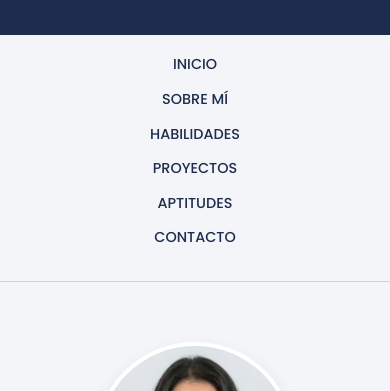
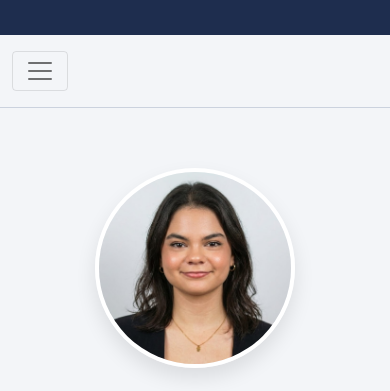
Before and after one commit to YarlinRivera/yarlin.rivera.github.io, a plain HTML site: page index.html in a window 390 px wide. Shown: the part 70-461 px from the top of the page. Drawn offline with nearby package versions, Linux system fonts and the light colour scheme.

Commit message:
Add Navbar responsive from Boostrap

```diff
--- a/index.css
+++ b/index.css
@@ -47,7 +47,7 @@ header h1{
   text-transform: uppercase;
 }
 
-nav {
+nav.navbar {
   display: flex;
   justify-content: center;
   background: var(--color-off-white);
--- a/index.html
+++ b/index.html
@@ -25,7 +25,12 @@
     <header>
       <h1>MI HOJA DE VIDA</h1>
     </header>
-    <nav>
+    <nav class="navbar navbar-expand-lg navbar-light">
+      <div class="container-fluid">
+        <button class="navbar-toggler" type="button" data-bs-toggle="collapse" data-bs-target="#menuColapsable" aria-expanded="false">
+          <span class="navbar-toggler-icon"></span>
+        </button>
+        <div class="collapse navbar-collapse justify-content-center" id="menuColapsable">
           <ul>
             <li><a href="#inicio">Inicio</a></li>
             <li><a href="#sobre-mi">Sobre Mí</a></li>
@@ -34,6 +39,8 @@
             <li><a href="#aptitudes">Aptitudes</a></li>
             <li><a href="#contacto">Contacto</a></li>
           </ul>
+        </div>
+      </div>
     </nav>
 
     <section id="inicio" class="name">
@@ -210,11 +217,7 @@
             <img src="img/Yarlin-logos_white.png" alt="Tu-Logo" />
           </div>
         </div>
-        <div class="content-foo">
-          <h4>E-mail</h4>
-          <h5>Institucional:</h5>
-          <p class="infoInfo">yarlinanyelisrr@ufps.edu.co</p>
-        </div>
+
         <div class="content-foo">
           <h4>Mis Perfiles</h4>
           <div class="social-links">
@@ -240,5 +243,6 @@
         }
       })();
     </script>
+    <script src="https://cdn.jsdelivr.net/npm/bootstrap@5.0.2/dist/js/bootstrap.bundle.min.js" integrity="sha384-MrcW6ZMFYlzcLA8Nl+NtUVF0sA7MsXsP1UyJoMp4YLEuNSfAP+JcXn/tWtIaxVXM" crossorigin="anonymous"></script>
   </body>
 </html>
```
Lines whose indentation alone changed are shown as unchanged.
